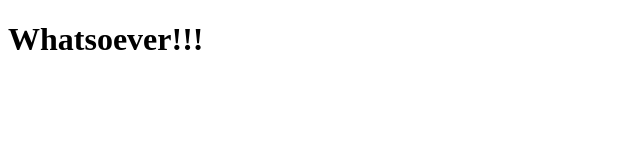
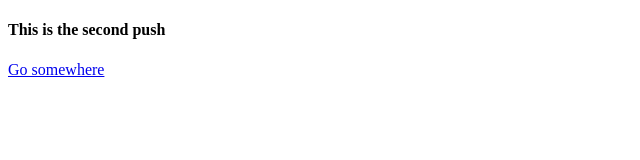
Before and after one commit to EndiMimini/lessonDayJavascript, a plain HTML site: page index.html in a window 1280 px wide. Shown: the whole page, without its empty margins (0-640 px from the left). Drawn offline with Linux system fonts and the light colour scheme.

Commit message:
the content changed

```diff
--- a/index.html
+++ b/index.html
@@ -6,6 +6,7 @@
     <title>Document</title>
 </head>
 <body>
-    <h1>Whatsoever!!!</h1>
+    <h4>This is the second push</h4>
+    <a href="#">Go somewhere</a>
 </body>
 </html>
```
